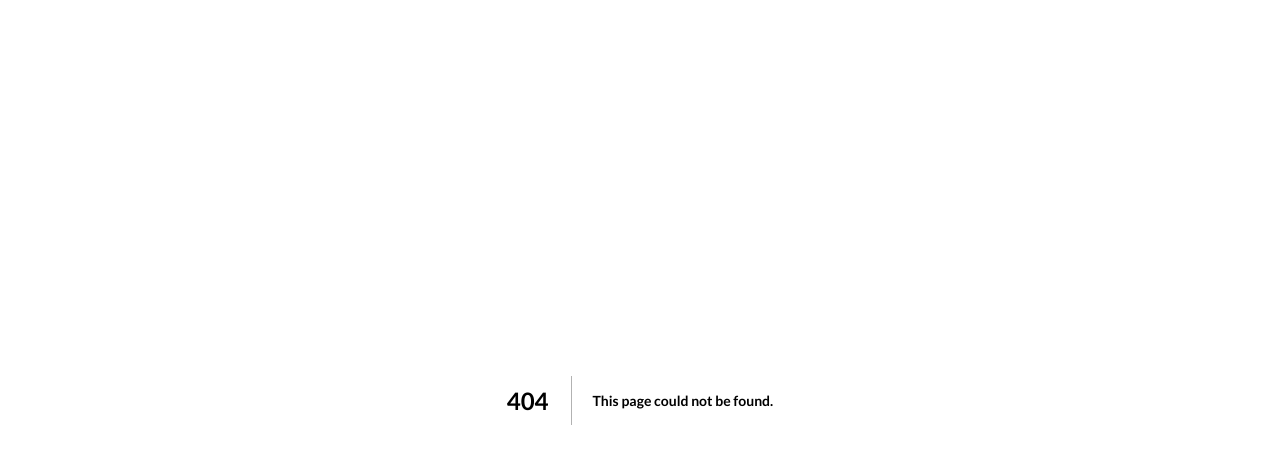
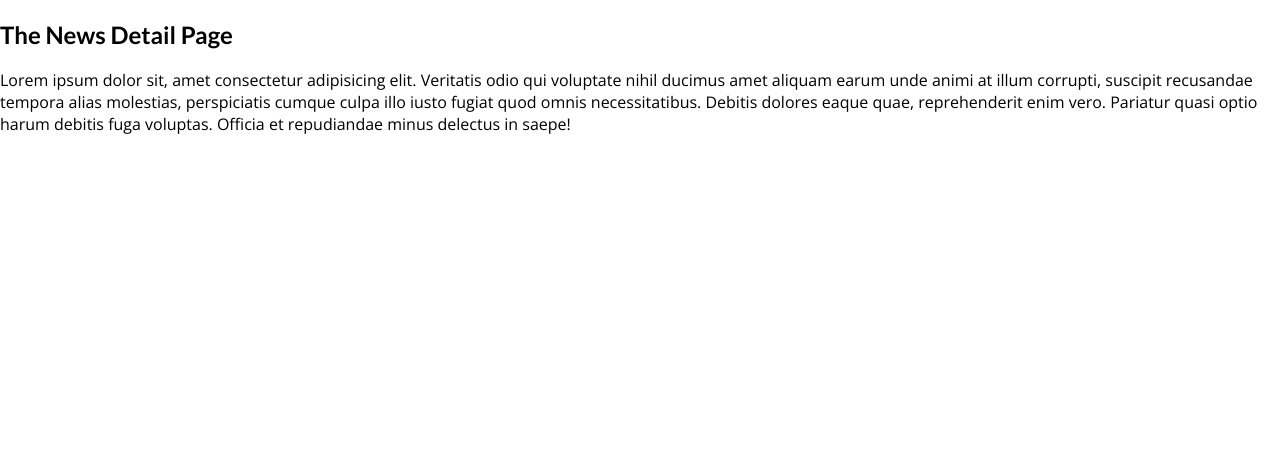
Before and after one commit to pavelklos/nextjs-course-cna, a Next.js app: page /news/1 in a window 1280 px wide. Before the commit this address had no page. Shown: the top 450 px of the page. Built offline with nearby package versions, Linux system fonts and the light colour scheme.

Commit message:
242. [03:36] Creating Dynamic Pages

```diff
--- a/pages/news/something-important.js
+++ b/pages/news/[newsId].js
@@ -1,10 +1,10 @@
-// DOMAIN/news/something-important
+// DOMAIN/news/[newsId]
 // rafce
 
-const SomethingImportant = () => {
+const NewsDetailPage = () => {
   return (
     <section>
-      <h1>The Something Important Page</h1>
+      <h1>The News Detail Page</h1>
       <p>
         Lorem ipsum dolor sit, amet consectetur adipisicing elit. Veritatis odio
         qui voluptate nihil ducimus amet aliquam earum unde animi at illum
@@ -17,4 +17,4 @@ const SomethingImportant = () => {
   );
 };
 
-export default SomethingImportant;
+export default NewsDetailPage;
```
